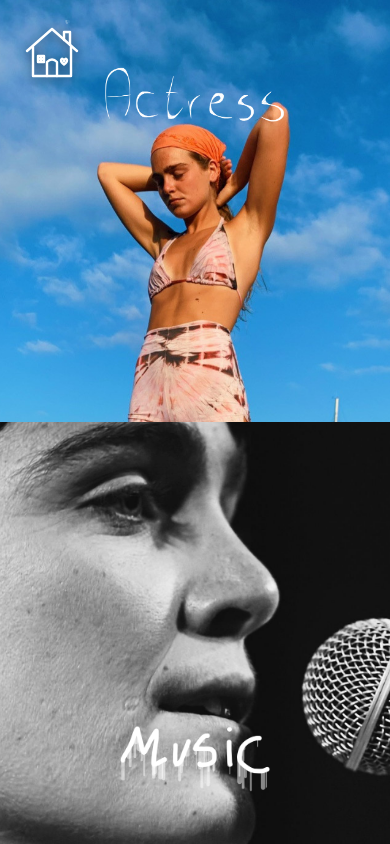
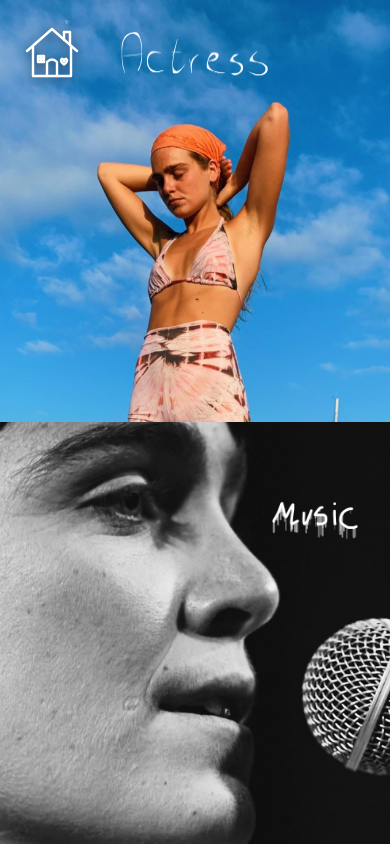
Before and after one commit to joehewett/coro, a React (Vite) app: page /more in a window 390 px wide. Built offline with nearby package versions, Linux system fonts and the light colour scheme; a web font is replaced by a local one.

Commit message:
Phone titles on More of me: Actress in the sky, Music in the black space
Co-Authored-By: Claude Opus 5.5 <noreply@anthropic.com>

```diff
--- a/src/components/Homepage.tsx
+++ b/src/components/Homepage.tsx
@@ -16,7 +16,7 @@ const Homepage: React.FC = () => {
   // has no stories yet. To go back to the four-photo page, set `show: true` on Me and Fun Quests
   // and put Actress back on its own photo, '/landing/actress-tile.jpg'.
   // `text` is a handwritten label image; `label` is used when there is no image yet.
-  const allQuadrants: { bg: string; text?: string; label?: string; alt: string; route: string; show: boolean; labelAt?: 'top' | 'bottom' }[] = [
+  const allQuadrants: { bg: string; text?: string; label?: string; alt: string; route: string; show: boolean; labelAt?: 'top' | 'bottom'; labelPlace?: string; labelSize?: string }[] = [
     {
       // Uses the photo that was on the Me tile, with the Actress title
       bg: '/landing/bottomleft.jpeg',
@@ -24,8 +24,11 @@ const Homepage: React.FC = () => {
       alt: 'Actress',
       route: '/actress',
       show: true,
-      // Title up in the sky
-      labelAt: 'top'
+      // Title up in the sky (phones: right at the top, clear of the raised hand)
+      labelAt: 'top',
+      labelPlace: 'items-start justify-center pt-[3vh] md:pt-[14vh]',
+      // A bit smaller on phones so it clears the little house in the corner
+      labelSize: 'w-[46%] md:w-auto'
     },
     {
       bg: '/landing/bottomright.jpeg',
@@ -33,8 +36,11 @@ const Homepage: React.FC = () => {
       alt: 'Music',
       route: '/musician',
       show: true,
-      // Title down by the chin
-      labelAt: 'bottom'
+      // Phones: in the black space on the right, above the microphone. Laptops: down by the chin
+      labelAt: 'bottom',
+      labelPlace: 'items-start justify-end pt-[9vh] pr-[5%] md:items-end md:justify-center md:pt-0 md:pr-0 md:pb-[16vh]',
+      // Smaller on phones so it fits inside the black space
+      labelSize: 'w-[30%] md:w-auto'
     },
     {
       bg: '/landing/bottomleft.jpeg',
@@ -98,12 +104,12 @@ const Homepage: React.FC = () => {
 
             {/* Hover overlay */}
             <div
-              className={`overlay absolute inset-0 flex justify-center ${quadrant.labelAt === 'top' ? 'items-start pt-[7vh] md:pt-[14vh]' : quadrant.labelAt === 'bottom' ? 'items-end pb-[6vh] md:pb-[16vh]' : 'items-center'} bg-transparent transition-colors duration-300 ease-in-out cursor-pointer z-10`}
+              className={`overlay absolute inset-0 flex ${quadrant.labelPlace ?? 'items-center justify-center'} bg-transparent transition-colors duration-300 ease-in-out cursor-pointer z-10`}
             >
               {/* Text overlay image */}
               {quadrant.text ? (
                 <img
-                  className="text-img max-w-[20%] max-h-[20%] object-contain transition-opacity duration-300 ease-in-out pointer-events-none"
+                  className={`text-img max-w-[20%] max-h-[20%] object-contain transition-opacity duration-300 ease-in-out pointer-events-none ${quadrant.labelSize ?? ''}`}
                   src={quadrant.text}
                   alt={quadrant.alt}
                 />
```
